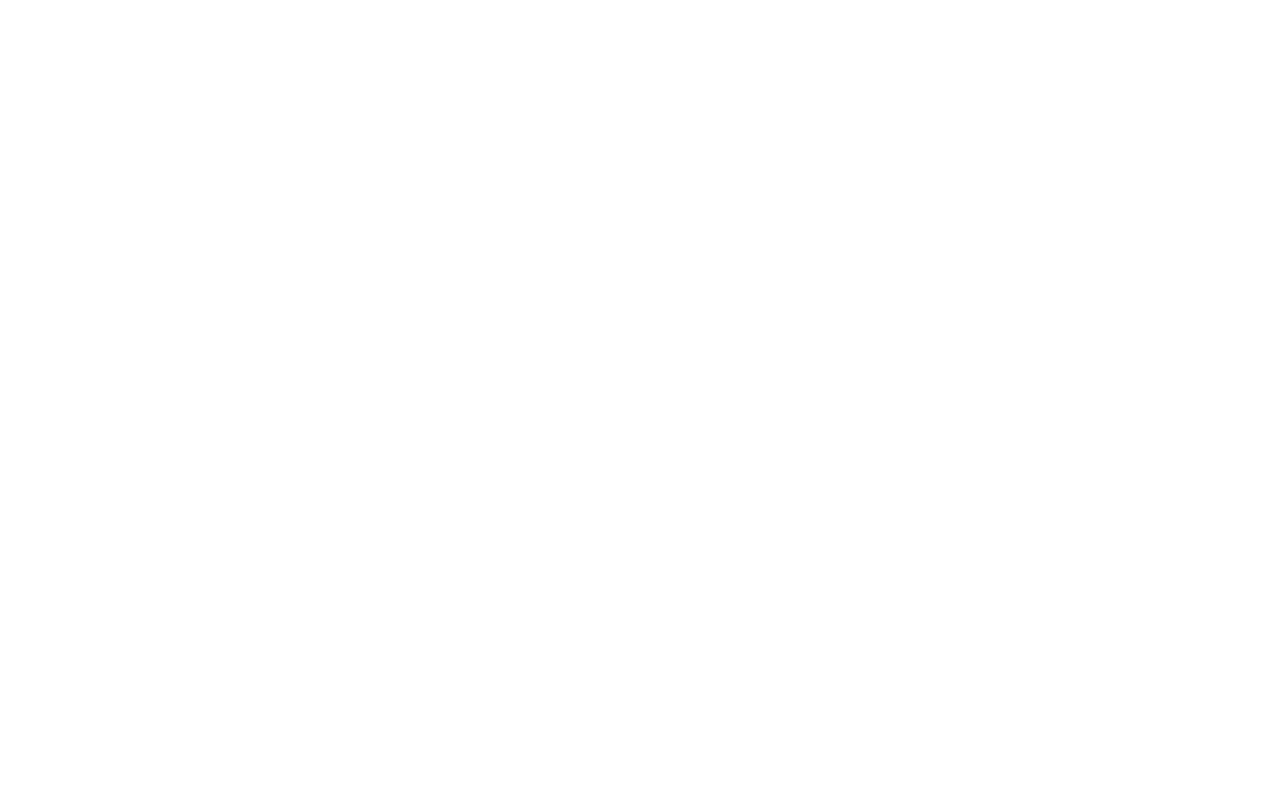
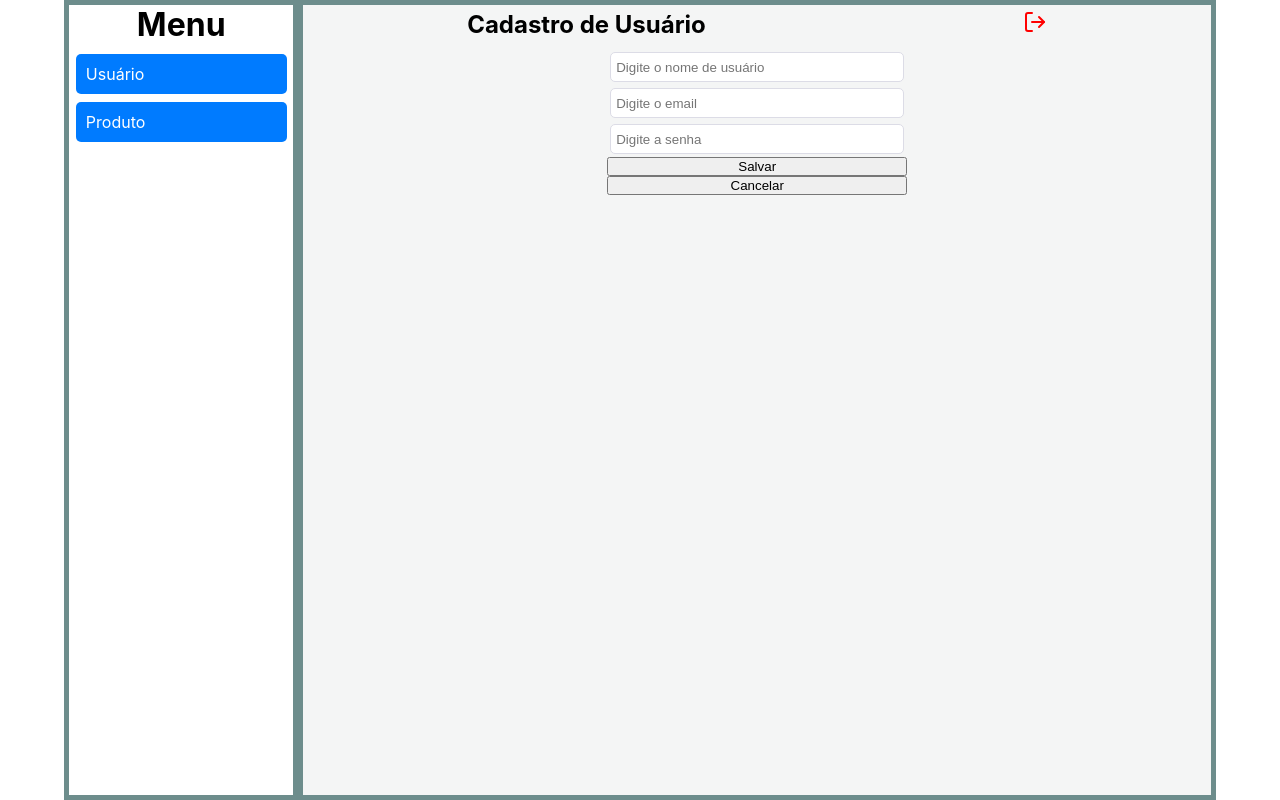
Before and after one commit to ianmarinho/frontend-connect-mysql, a React (Create React App) app: page /cadastrousuario in a window 1280 px wide. Before the commit this address had no page. Built offline with nearby package versions, Linux system fonts and the light colour scheme.

Commit message:
adicionamos nova seçao de cadastrar usuario

```diff
--- /dev/null
+++ b/src/pages/cadastroUsuario/index.js
@@ -0,0 +1,40 @@
+import '../../pages/global.css';
+import Menu from '../../componentes/menu'
+import { FiFilePlus } from "react-icons/fi";
+import { Link } from 'react-router-dom';
+import Head from '../../componentes/menu/Head';
+
+
+
+
+export default function Cadastrousuario() {
+
+
+    return (
+        <div className="dashboard-container">
+
+
+
+            <div className='menu'>
+                <h1>Menu</h1>
+                <Menu />
+            </div>
+
+            <div className='principal'>
+
+                <Head title="Cadastro de Usuário" />
+
+
+
+                <form>
+                    <input type="text" placeholder="Digite o nome de usuário" />
+                    <input type="email" placeholder="Digite o email" />
+                    <input type="password" placeholder="Digite a senha" />
+                    <button>Salvar</button>
+                    <button>Cancelar</button>
+                </form>
+
+            </div>
+        </div>
+    )
+}
--- a/src/pages/listarUsuario/index.js
+++ b/src/pages/listarUsuario/index.js
@@ -56,7 +56,7 @@
 
         <Head title = "Lista de Usuário" />
 
-            <Link className='btn-novo'>Novo Cadastro</Link>
+            <Link to="/cadastrousuario"  className='btn-novo'>Novo Cadastro</Link>
 
             <table >
                 <tr>
--- a/src/route.js
+++ b/src/route.js
@@ -1,8 +1,8 @@
 import {BrowserRouter,Route,Routes} from 'react-router-dom'
-
 import Logon from './pages/logon';
 import Dashboard from './pages/dashboard';
 import Listausuario from './pages/listarUsuario';
+import Cadastrousuario from './pages/cadastroUsuario';
 
 export default function Rotas(){
     return(
@@ -11,6 +11,7 @@
                 <Route path="/" exact element={<Logon/>} />
                 <Route path="/dashboard" element={<Dashboard/>} />
                 <Route path="/listausuario" element={<Listausuario/>} />
+                <Route path="/cadastrousuario" element={<Cadastrousuario/>} />
             </Routes>
 
        </BrowserRouter>
```
